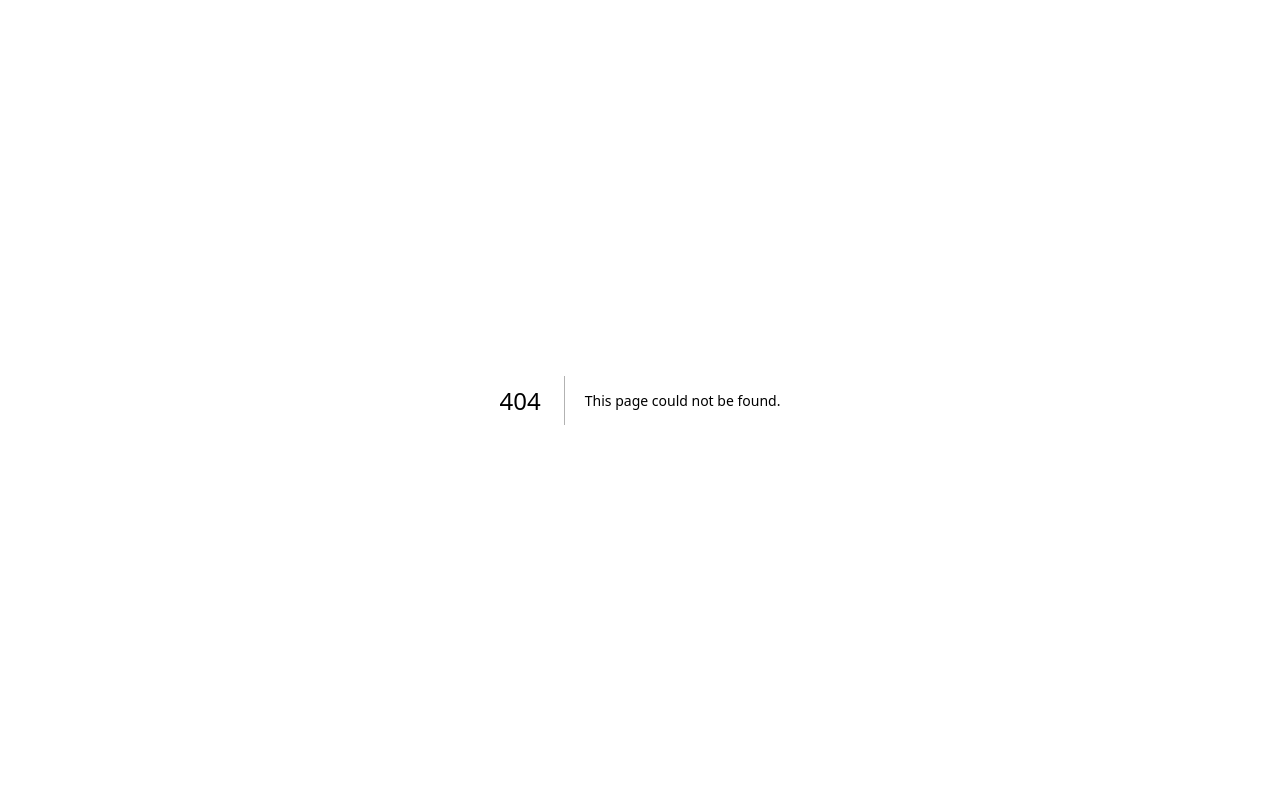
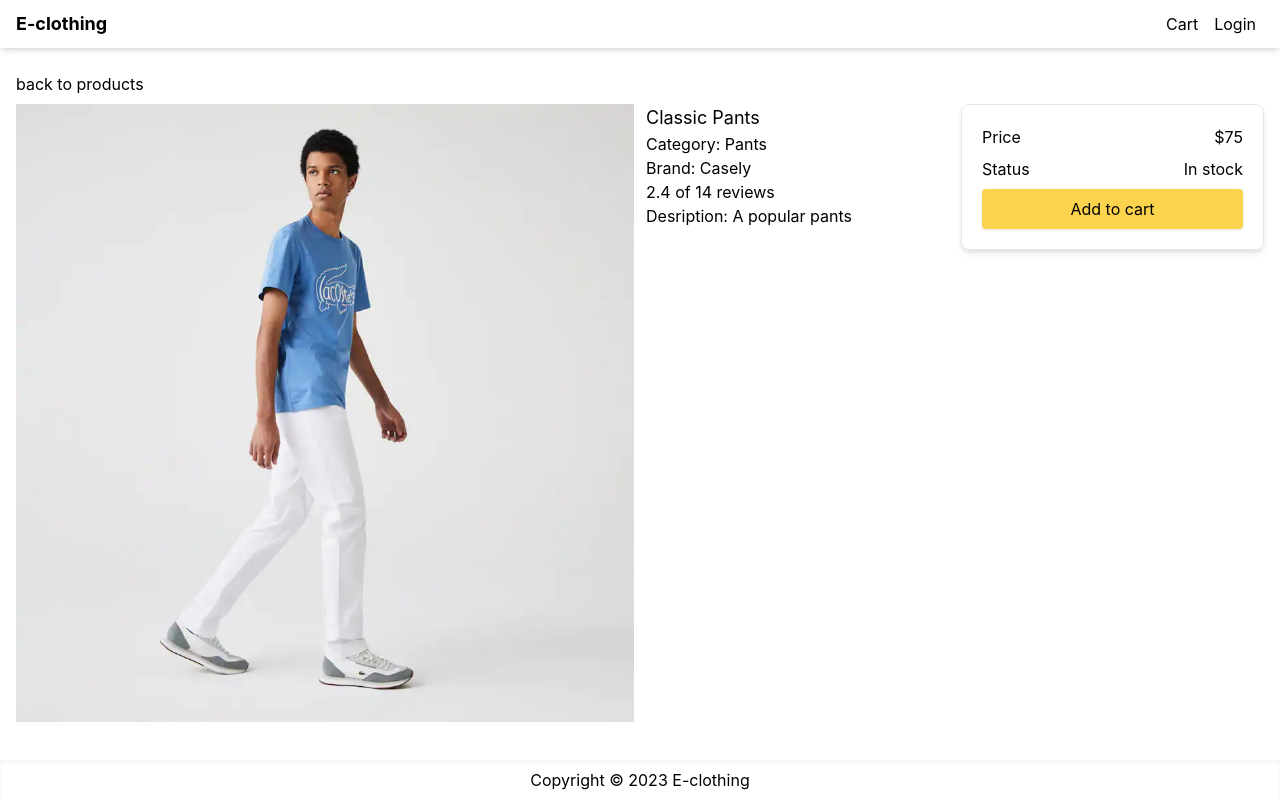
Before and after one commit to Ekwugha/e-clothing, a Next.js app: page /product/classic-pants in a window 1280 px wide. Before the commit this address had no page. Built offline with nearby package versions, Linux system fonts and the light colour scheme.

Commit message:
created slug file to display products

```diff
--- a/components/Homepage.js
+++ b/components/Homepage.js
@@ -11,6 +11,7 @@
         <link rel="icon" href="/favicon.ico" />
       </Head>
       <div className='flex min-h-screen flex-col justify-between'>
+        {/* HEADER */}
         <header>
             <nav className='flex h-12 items-center px-4 justify-between shadow-md'>
                 <Link href="/">
@@ -26,7 +27,9 @@
                 </div>
             </nav>
         </header>
+        {/* MAIN SECTION */}
         <main className='container m-auto mt-4 px-4'>{children}</main>
+        {/* FOOTER */}
         <footer className='flex h-10 justify-center items-center shadow-inner'>
             <p>Copyright &copy; {new Date().getFullYear()} E-clothing </p>
         </footer>
--- a/package.json
+++ b/package.json
@@ -14,6 +14,7 @@
     "react-dom": "18.2.0"
   },
   "devDependencies": {
+    "@types/react": "^18.0.26",
     "autoprefixer": "^10.4.13",
     "eslint": "8.31.0",
     "eslint-config-next": "13.1.1",
--- /dev/null
+++ b/pages/product/[slug].js
@@ -0,0 +1,59 @@
+import Image from 'next/image';
+import Link from 'next/link';
+import { useRouter } from 'next/router';
+import React from 'react';
+import Homepage from '../../components/Homepage';
+import data from '../../utils/data';
+
+export default function ProductScreen() {
+  const { query } = useRouter();
+  const { slug } = query;
+  const product = data.products.find((x) => x.slug === slug);
+  if (!product) {
+    return <div>Product Not Found</div>;
+  }
+  return (
+    <Homepage title={product.name}>
+      <div className="py-2">
+        <Link href="/">back to products</Link>
+      </div>
+      <div className="grid md:grid-cols-4 md:gap-3">
+        <div className="md:col-span-2">
+          <Image
+            src={product.image}
+            alt={product.name}
+            width={640}
+            height={640}
+            layout="responsive"
+          />
+        </div>
+        <div>
+          <ul>
+            <li>
+              <h1 className="text-lg">{product.name}</h1>
+            </li>
+            <li>Category: {product.category}</li>
+            <li>Brand: {product.brand}</li>
+            <li>
+              {product.rating} of {product.numReviews} reviews
+            </li>
+            <li>Desription: {product.description}</li>
+          </ul>
+        </div>
+        <div>
+            <div className='card p-5'>
+                <div className='mb-2 flex justify-between'>
+                    <div>Price</div>
+                    <div>${product.price}</div>
+                </div>
+                <div className='mb-2 flex justify-between'>
+                    <div>Status</div>
+                    <div>{product.countInStock > 0 ? 'In stock' : 'Unavailable'}</div>
+                </div>
+                <button className='primary-button w-full'>Add to cart</button>
+            </div>
+        </div>
+      </div>
+    </Homepage>
+  );
+}
```
Also changed, not shown: 1 other file (tests, documents, lock files or other folders).
